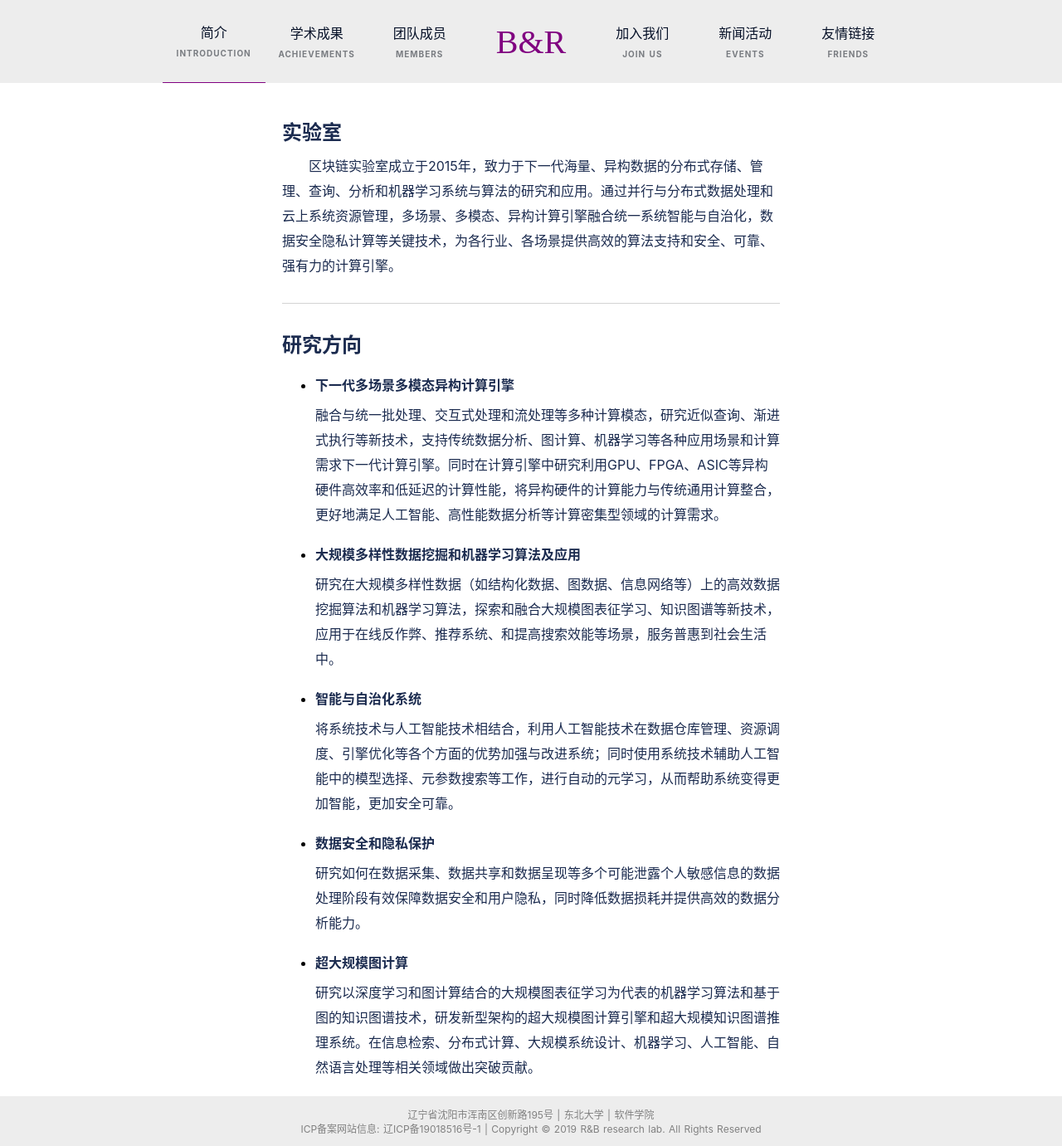
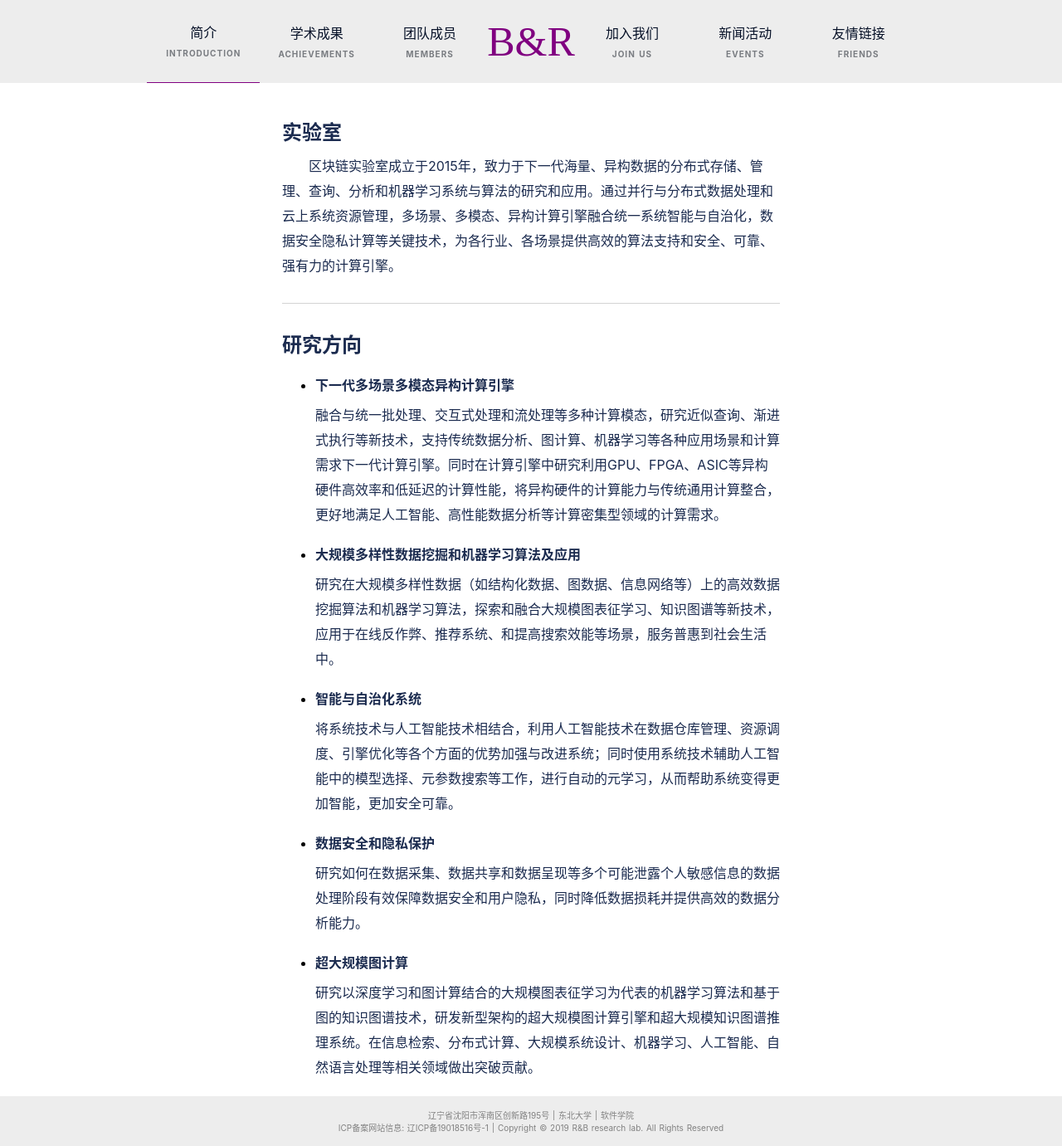
Before and after one commit to thothsun/blockchain-lab, a Nuxt app: page / in a window 1280 px wide. Shown: the whole page at 83% size. Built offline with nearby package versions, Linux system fonts and the light colour scheme.

Commit message:
字号 响应式

```diff
--- a/components/footer.vue
+++ b/components/footer.vue
@@ -23,7 +23,7 @@
     justify-content: center;
     align-items: center;
     color: grey;
-    font-size: 12px;
+    font-size: 1rem;
     background-color: rgba(237, 237, 237);;
   }
 
--- a/components/header.vue
+++ b/components/header.vue
@@ -125,7 +125,7 @@
     display: inline-flex;
     justify-content: center;
     align-items: center;
-    font-size: 40px;
+    font-size: 5rem;
     font-family: 'Times New Roman', serif;
     color: purple
   }
@@ -135,7 +135,7 @@
     float: left;
     display: table;
     list-style: none;
-    width: 30%;
+    width: 33%;
     height: 100%;
     text-align: center;
   }
@@ -154,11 +154,12 @@
 
   .c-title {
     margin-bottom: 10px;
+    font-size: 1.6rem;
   }
 
   .e-title {
     line-height: 11px;
-    font-size: 10px;
+    font-size: 1rem;
     color: #797c81;
     letter-spacing: 1px;
     font-weight: 700;
--- a/layouts/default.vue
+++ b/layouts/default.vue
@@ -6,7 +6,7 @@
 
 <style>
   html {
-    font-size: 16px;
+    font-size: 62.5%;
     word-spacing: 1px;
     -ms-text-size-adjust: 100%;
     -webkit-text-size-adjust: 100%;
@@ -21,6 +21,7 @@
   body {
     overflow-y: scroll;
     min-height: 100vh;
+    font-size: 1.6rem;
   }
 
   .main-content {
```
